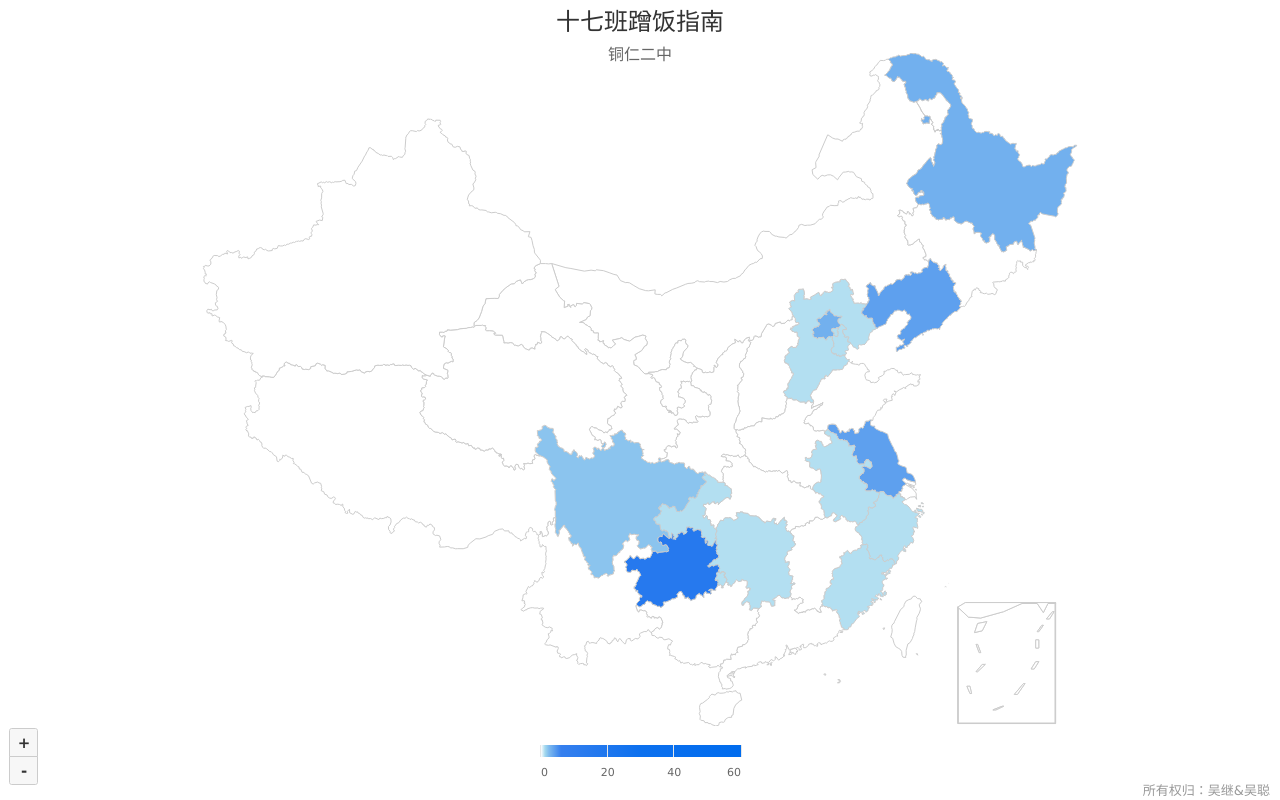
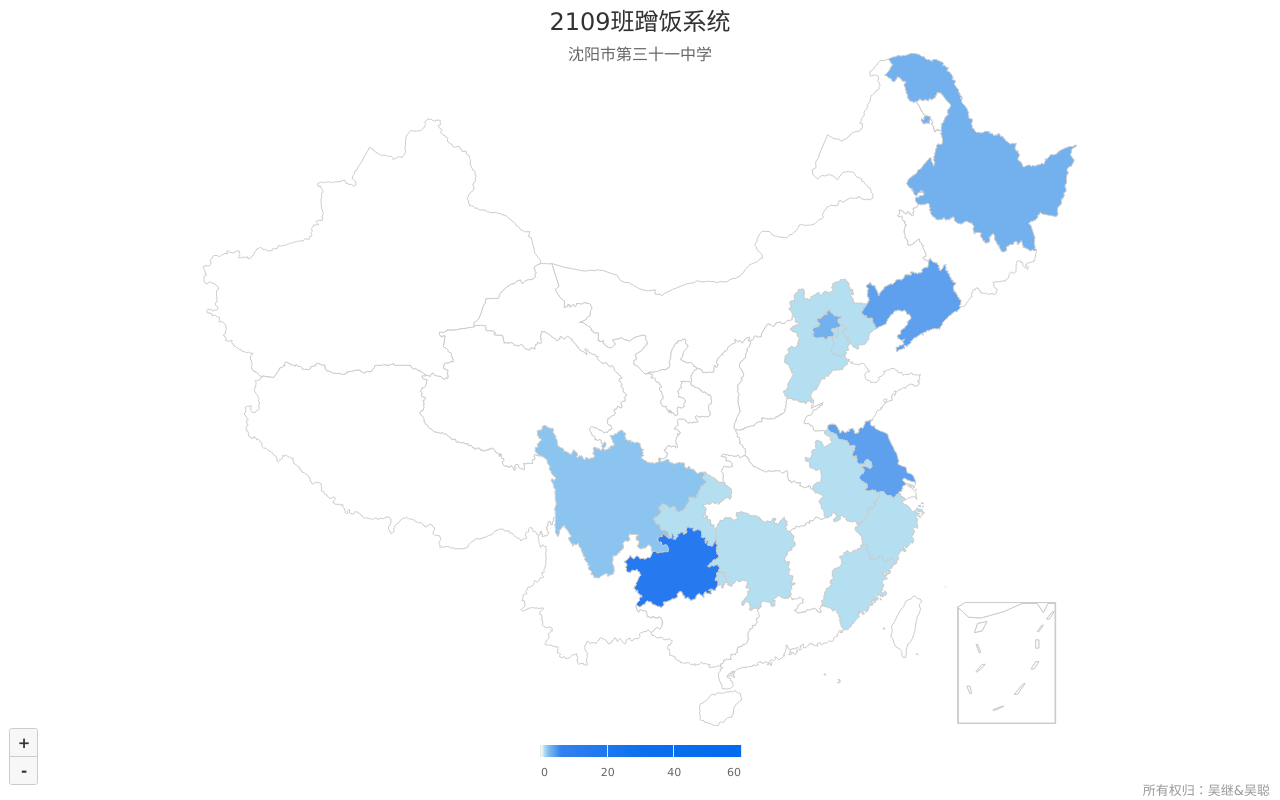
Before and after one commit to Temsys-Shen/class9, a plain HTML site: page index.html in a window 1280 px wide. Drawn offline with Linux system fonts and the light colour scheme.

Commit message:
小改动

```diff
--- a/index.html
+++ b/index.html
@@ -2,7 +2,7 @@
 <html>
 <head>
     <meta charset='UTF-8'>
-    <title>十七班蹭饭指南</title>
+    <title>2109蹭饭系统</title>
 </head>
 <body style='margin: 0'>
 <div id='map' style='width:100vw;height: 100vh;'></div>
@@ -180,19 +180,19 @@
                     drillup: function () {
                         data = Highcharts.maps['cn/china'];
                         this.setTitle(null, {
-                            text: '铜仁二中'
+                            text: '沈阳市第三十一中学'
                         });
                     }
                 }
             },
 
             title: {
-                text: '十七班蹭饭指南',
+                text: '2109班蹭饭系统',
                 style: {"color": "#333333", "fontSize": "24px"}
             },
 
             subtitle: {
-                text: '铜仁二中',
+                text: '沈阳市第三十一中学',
                 floating: true,
                 y: 50,
                 style: {
```
Also changed, not shown: 1 other file.
